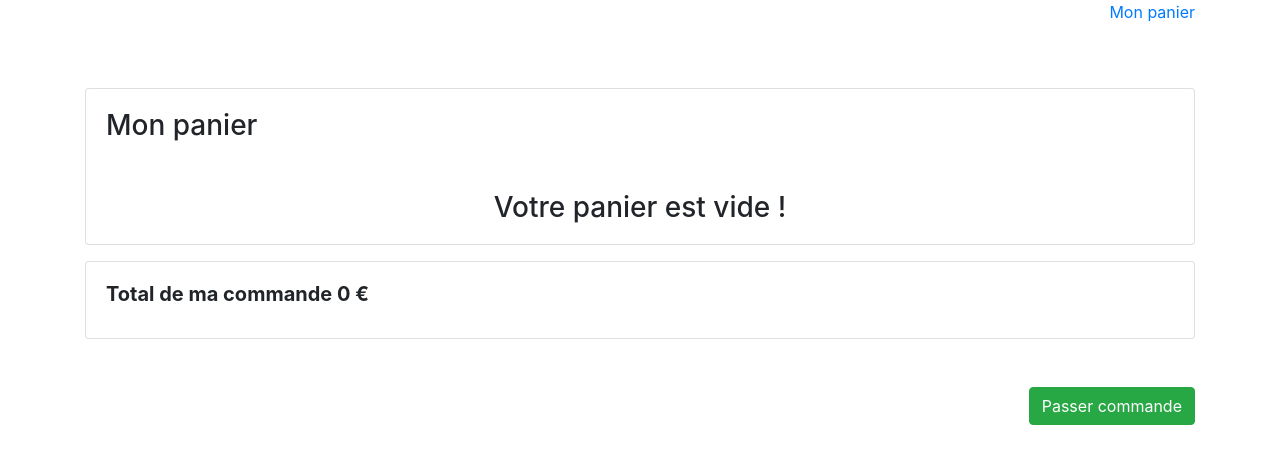
After one commit to Firewolfs/ClickAndCollect, a Symfony app: template templates/commande/index.html.twig in a window 1280 px wide. The commit adds this page. Shown: the top 464 px of the page. Run offline with Twig, Linux system fonts and the light colour scheme; the template is opened without the code that fills it, so the values that code supplies are empty; some libraries are stand-ins or nearby versions.

Commit message:
Ajout du panier

```diff
--- a/templates/base.html.twig
+++ b/templates/base.html.twig
@@ -7,6 +7,9 @@
     </head>
     <body>
         <div class="container">
+            <div class="text-right mb-5">
+                <a href="{{ path('commande') }}">Mon panier</a>
+            </div>
             {% block body %}{% endblock %}
         </div>
         {% block javascripts %}
--- /dev/null
+++ b/templates/commande/index.html.twig
@@ -0,0 +1,49 @@
+{% extends 'base.html.twig' %}
+
+{% set total = 0 %}
+
+{% block body %}
+
+    <div class="row">
+        <div class="col-md-12">
+            <div class="card shadow-sm mt-3">
+                <div class="card-body">
+                    <h3 class="card-title mb-5">Mon panier</h3>
+                    {% for produit in produits %}
+                        {% set prix_total_produit = produit.produit.prix * produit.quantity %}
+                        <div class="card mb-3">
+                            <div class="row no-gutters">
+                                <div class="col-md-2">
+                                    <img src="{{ asset('../../image/'~ produit.produit.label ~'.jpg') }}" class="card-img img-fluid" alt="...">
+                                </div>
+                                <div class="col-md-10">
+                                    <div class="card-body d-flex flex-column h-100">
+                                        <h5 class="card-title mb-1 font-weight-bold">{{ produit.produit.label }}</h5>
+
+                                        <p class="card-text">Prix unitaire : {{ produit.produit.prix }} €</p>
+                                        <p class="card-text">Quantité : {{ produit.quantity }}</p>
+                                        <p class="card-text">Prix Total : {{ prix_total_produit }} €</p>
+                                    </div>
+                                </div>
+                            </div>
+                        </div>
+
+                        {% set total = total + prix_total_produit %}
+                    {% else %}
+                        <h3 class="card-text text-center">Votre panier est vide !</h3>
+                    {% endfor %}
+                </div>
+            </div>
+            <div class="card shadow-sm mt-3">
+                <div class="card-body">
+                    <h5 class="card-title font-weight-bold">Total de ma commande <span class="text-right">{{ total }} €</span></h5>
+                </div>
+            </div>
+        </div>
+    </div>
+
+    <div class="text-right">
+        <a href="#" class="btn btn-success mt-5">Passer commande</a>
+    </div>
+
+{% endblock %}
--- a/templates/magasin/detail.html.twig
+++ b/templates/magasin/detail.html.twig
@@ -1,6 +1,7 @@
 {% extends 'base.html.twig' %}
 
 {% block body %}
+    <a href="{{ path('tempo_remove') }}">Clear session</a>
     <h1>magasin: {{ magasin.nom }}</h1>
     <div class="row">
     {% for stock in magasin.stocks %}
@@ -10,9 +11,9 @@
                 <h5 class="card-title">{{ stock.produit.label }}</h5>
                 <p class="card-text">Quantité restante : {{ stock.quantity }}</p>
                 {% if stock.quantity < 1 %}
-                    <a href="#" class="btn btn-danger">Rupture de stock</a>
+                    <a href="#" class="btn btn-danger disabled" aria-disabled="true">Rupture de stock</a>
                 {% else %}
-                    <a href="#" class="btn btn-primary">Commander</a>
+                    <a href="{{ path('commande_add_product', {id: stock.produit.id}) }}" class="btn btn-primary">Commander</a>
                 {% endif %}
             </div>
         </div>
```
Also changed, not shown: src/Controller/CommandeController.php (added, +77 -0 lines), 1 other file.
